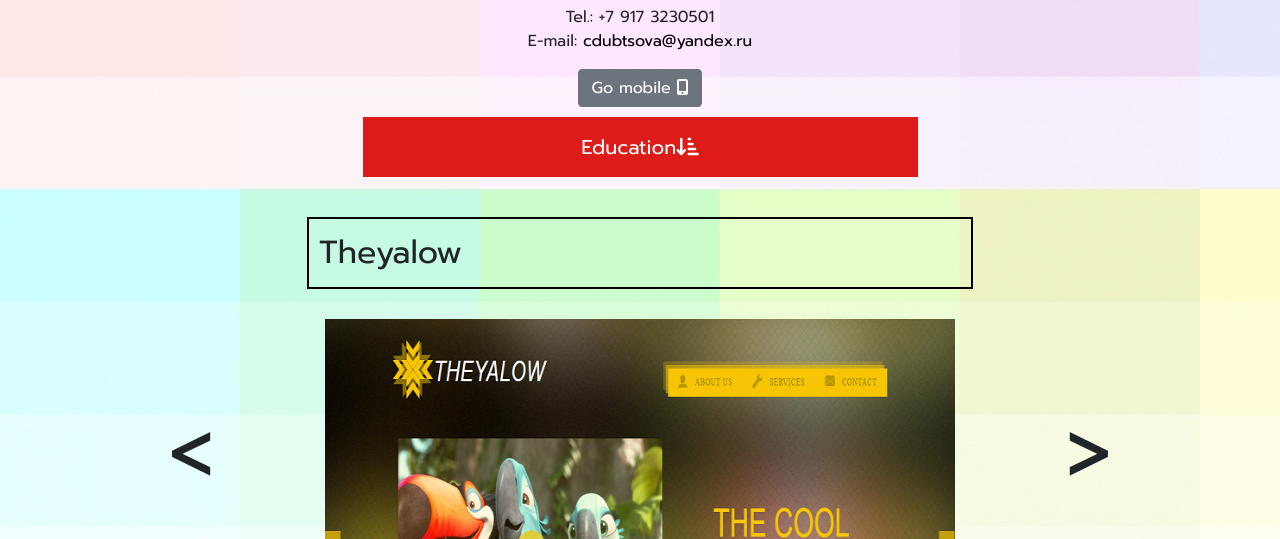
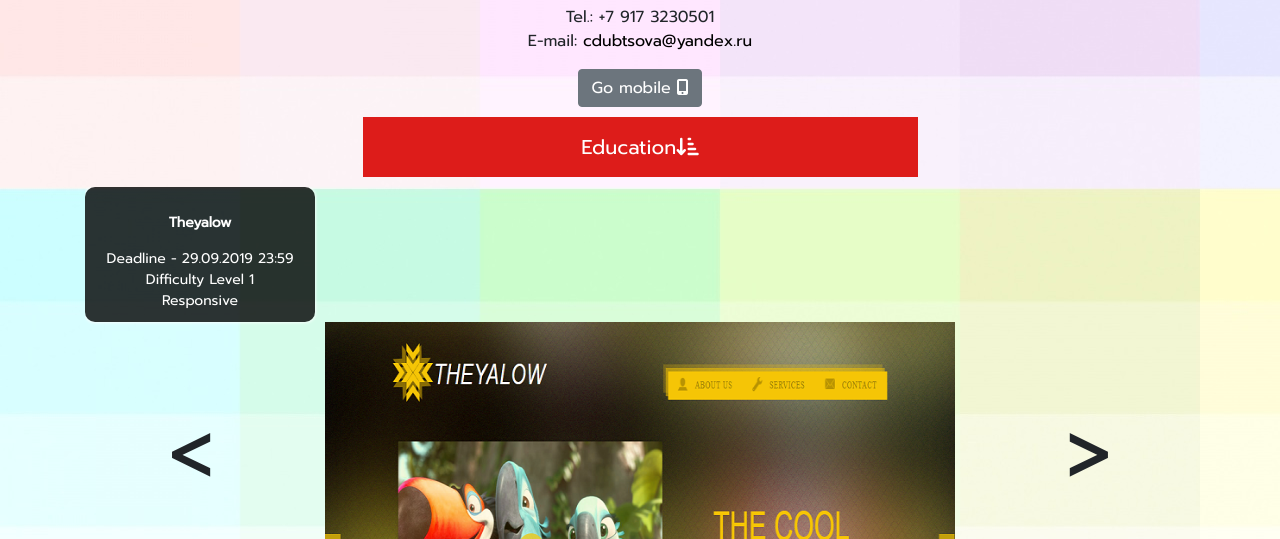
Before and after one commit to Katunya/portfolio-rs, a plain HTML site: page index.html in a window 1280 px wide. Shown: the part 261-800 px from the top of the page. Drawn offline with nearby package versions, Linux system fonts and the light colour scheme.

Commit message:
feat:add description style

```diff
--- a/index.html
+++ b/index.html
@@ -49,11 +49,11 @@
 				<div class="item active">
 					<div class="description">
 						<div class="project-name">Theyalow</div>
-						<!--						<ul class="project-description">-->
-						<!--							<li>Deadline - 29.09.2019 23:59</li>-->
-						<!--							<li>Difficulty Level 1</li>-->
-						<!--							<li>Responsive</li>-->
-						<!--						</ul>-->
+												<ul class="project-description">
+													<li>Deadline - 29.09.2019 23:59</li>
+													<li>Difficulty Level 1</li>
+													<li>Responsive</li>
+												</ul>
 					</div>
 					<img src="images/theyalow.png" alt="Theyalow project">
 					<a class="toProject" href="theyalow/index.html" target="_blank"></a>
@@ -62,11 +62,11 @@
 				<div class="item">
 					<div class="description">
 						<div class="project-name">Repair Design Project</div>
-						<!--						<ul class="project-description">-->
-						<!--							<li>Deadline - 20.10.2019 23:59</li>-->
-						<!--							<li>Difficulty Level 3</li>-->
-						<!--							<li>Responsive</li>-->
-						<!--						</ul>-->
+												<ul class="project-description">
+													<li>Deadline - 20.10.2019 23:59</li>
+													<li>Difficulty Level 3</li>
+													<li>Responsive</li>
+												</ul>
 					</div>
 					<img src="images/repair.png" alt="repair project">
 					<a class="toProject" href="repair/index.html" target="_blank"></a>
@@ -80,6 +80,7 @@
 			</div>
 		</div>
 	</div>
+
 </div>
 </body>
 <script src="https://kit.fontawesome.com/c6ee34b6cd.js" crossorigin="anonymous"></script>
--- a/style/style.css
+++ b/style/style.css
@@ -123,15 +123,39 @@ button.accordion.active, button.accordion:hover {
 }
 
 .description {
-    margin: 30px 20%;
-    font-size: 32px;
-    border: 2px solid black;
-    display: flex;
-    justify-content: space-between;
+    width: 230px;
+    height: 135px;
+    font-size: 14px;
+    background: rgba(0, 0, 0, 0.8);
+    font-family: 'Montserrat', sans-serif;
+    font-weight: 900;
+    padding: 15px;
+    border-radius: 10px;
+    color: #fff;
+    box-shadow: 0px 0px 3px 1px rgba(255, 255, 255, 0.75);
 }
+
+.project-description {
+    margin-top: 5px;
+}
+
+.slide-description {
+    z-index: 1001;
+
+}
+
+.project-description li {
+    font-weight: 500;
+}
+
+
 
 .project-name {
     padding: 10px;
+}
+
+.item img {
+    z-index: 1000;
 }
 
 .control {
```
